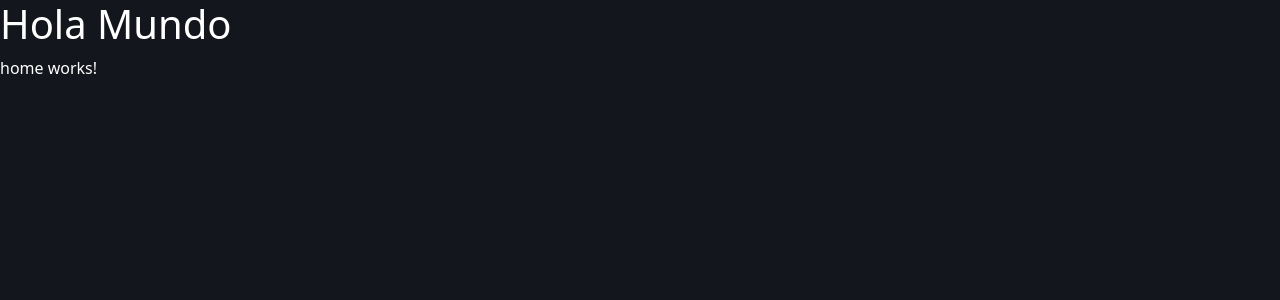
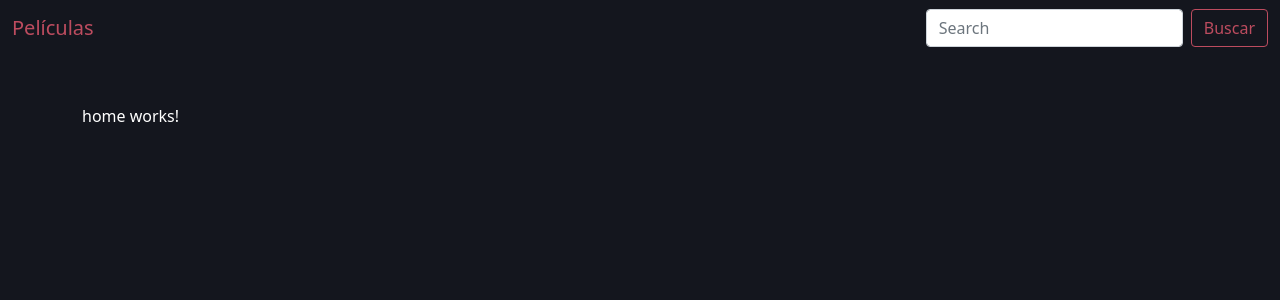
Before and after one commit to SalkMao55/UdemyAngularPeliculasApp, an Angular app: page /home in a window 1280 px wide. Shown: the top 300 px of the page. Built offline with nearby package versions, Linux system fonts and the light colour scheme; no server answers.

Commit message:
Video.250 - Implementar una barra de navegacion

```diff
--- a/src/app/app.component.html
+++ b/src/app/app.component.html
@@ -2,5 +2,8 @@
 <!-- https://developers.themoviedb.org/3/getting-started/introduction -->
 <!-- API Page -->
 <!-- https://www.themoviedb.org/ -->
-<h1>Hola Mundo</h1>
-<router-outlet></router-outlet>
+<!-- NavBar -->
+<app-navbar></app-navbar>
+<div class="container mt-5">
+    <router-outlet></router-outlet>
+</div>
--- a/src/app/app.module.ts
+++ b/src/app/app.module.ts
@@ -4,6 +4,7 @@
 
 import { AppComponent } from './app.component';
 import { AppRoutingModule } from './app-routing.module';
+import { ComponentsModule } from './components/components.module';
 
 @NgModule({
   declarations: [
@@ -12,7 +13,8 @@
   imports: [
     BrowserModule,
     HttpClientModule,
-    AppRoutingModule
+    AppRoutingModule,
+    ComponentsModule
   ],
   providers: [],
   bootstrap: [AppComponent]
--- /dev/null
+++ b/src/app/components/navbar/navbar.component.html
@@ -0,0 +1,16 @@
+<nav class="navbar navbar-expand-lg ">
+    <div class="container-fluid">
+      <a class="navbar-brand" routerLink="/home" >Películas</a>
+      <button class="navbar-toggler" type="button" data-bs-toggle="collapse" data-bs-target="#navbarSupportedContent" aria-controls="navbarSupportedContent" aria-expanded="false" aria-label="Toggle navigation">
+        <span class="navbar-toggler-icon"></span>
+      </button>
+      <div class="collapse navbar-collapse" id="navbarSupportedContent">
+        <ul class="navbar-nav me-auto mb-2 mb-lg-0">
+        </ul>
+        <form class="d-flex">
+          <input class="form-control me-2" type="search" placeholder="Search" aria-label="Search">
+          <button class="btn btn-outline-success" type="submit">Buscar</button>
+        </form>
+      </div>
+    </div>
+  </nav>
--- /dev/null
+++ b/src/app/components/navbar/navbar.component.ts
@@ -0,0 +1,15 @@
+import { Component, OnInit } from '@angular/core';
+
+@Component({
+  selector: 'app-navbar',
+  templateUrl: './navbar.component.html',
+  styleUrls: ['./navbar.component.css']
+})
+export class NavbarComponent implements OnInit {
+
+  constructor() { }
+
+  ngOnInit(): void {
+  }
+
+}
```
Also changed, not shown: src/app/components/components.module.ts (+11 -2 lines), src/app/components/navbar/navbar.component.css (added).
